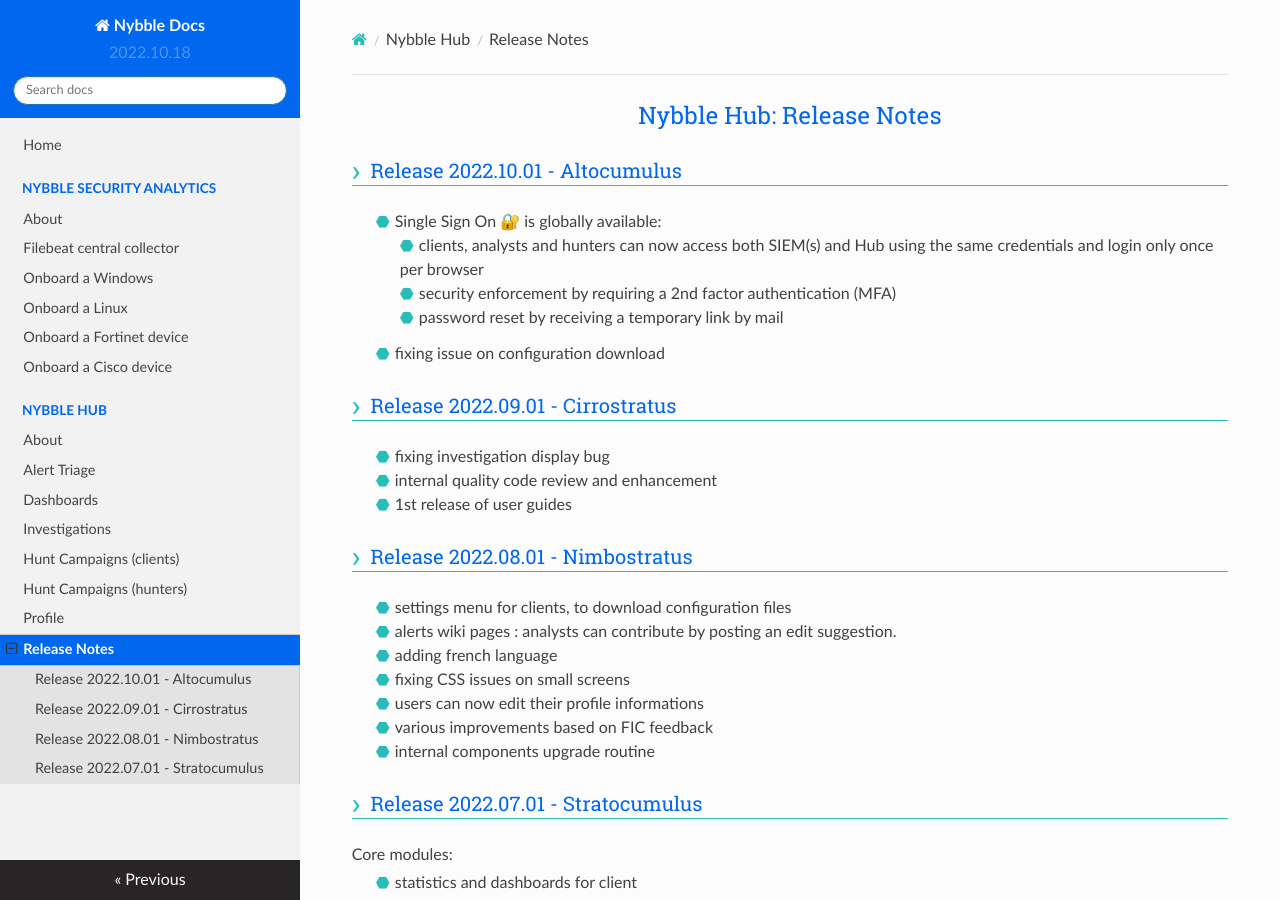
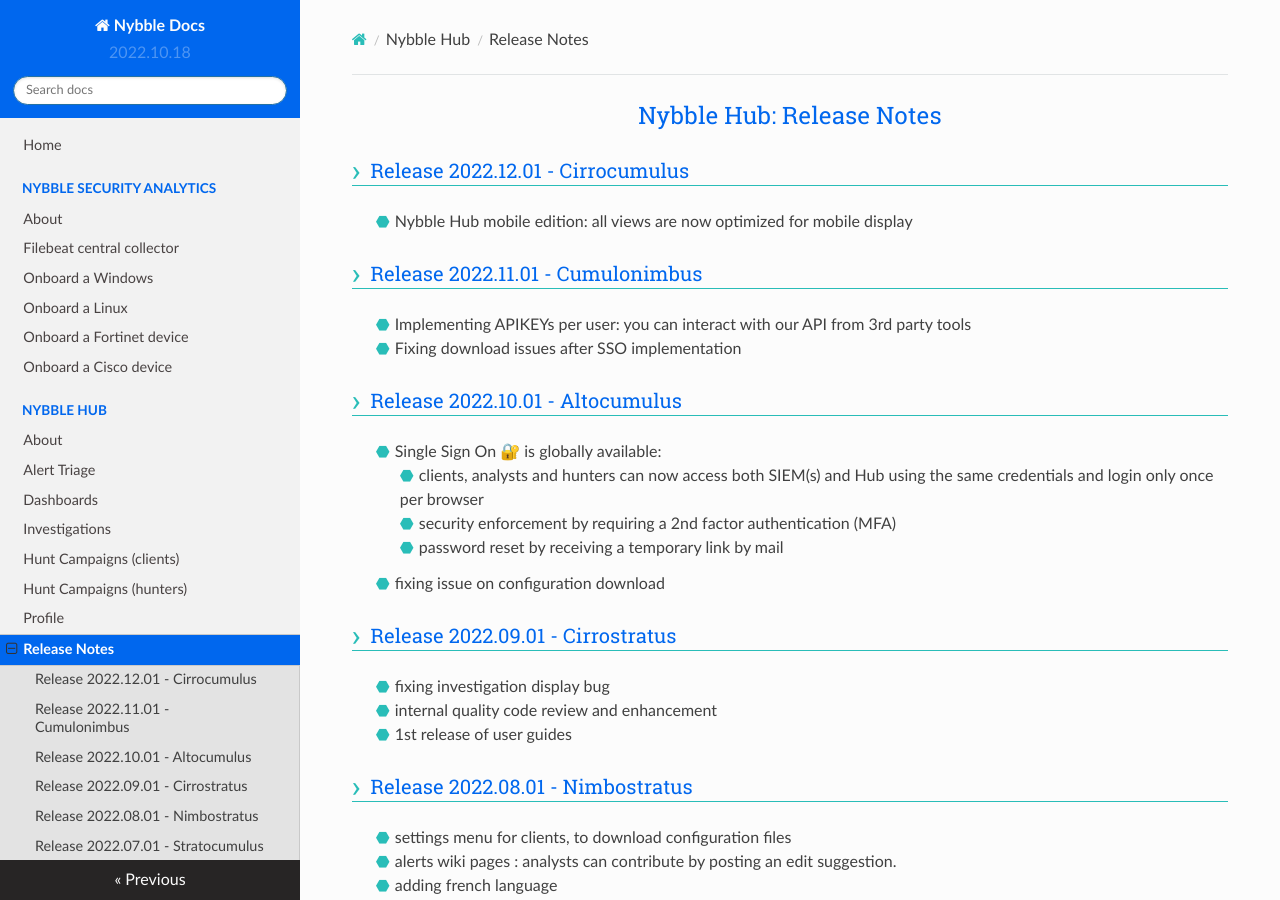
Before and after one commit to nybble-security/nybble-security.github.io, an MkDocs documentation site: the page built from docs/nybble-hub/release-notes.md, in a window 1280 px wide and 900 px high. Built offline with MkDocs 1.6.1, drawn with Linux system fonts in a browser that asks for light colours; nearby versions of some CDN libraries.

Commit message:
release notes form 2022.12.01 and 2022.11.01

```diff
--- a/docs/nybble-hub/release-notes.md
+++ b/docs/nybble-hub/release-notes.md
@@ -1,4 +1,13 @@
 # Nybble Hub: Release Notes
+
+## Release 2022.12.01 - Cirrocumulus
+
+- Nybble Hub mobile edition: all views are now optimized for mobile display
+
+## Release 2022.11.01 - Cumulonimbus
+
+- Implementing APIKEYs per user: you can interact with our API from 3rd party tools
+- Fixing download issues after SSO implementation
 
 ## Release 2022.10.01 - Altocumulus
 
```
